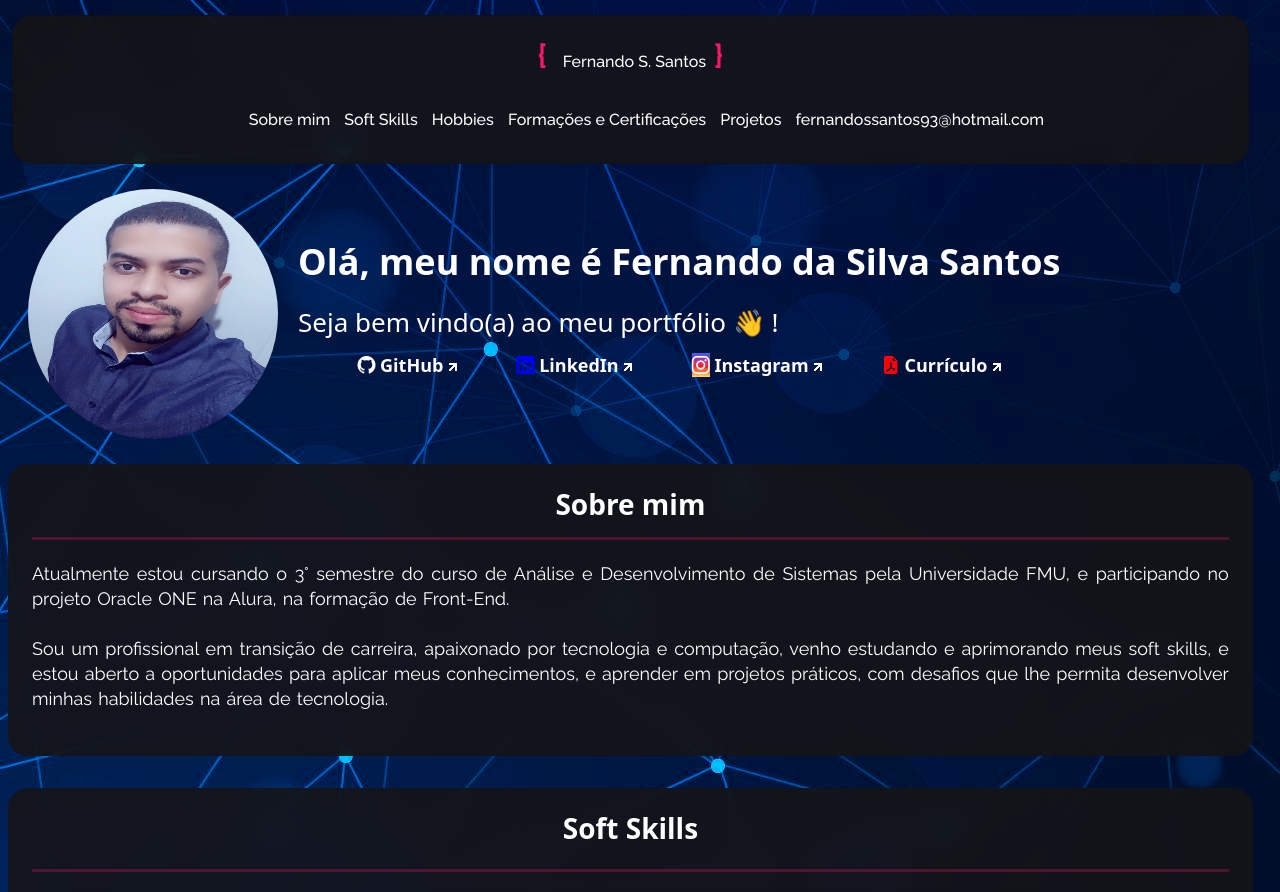
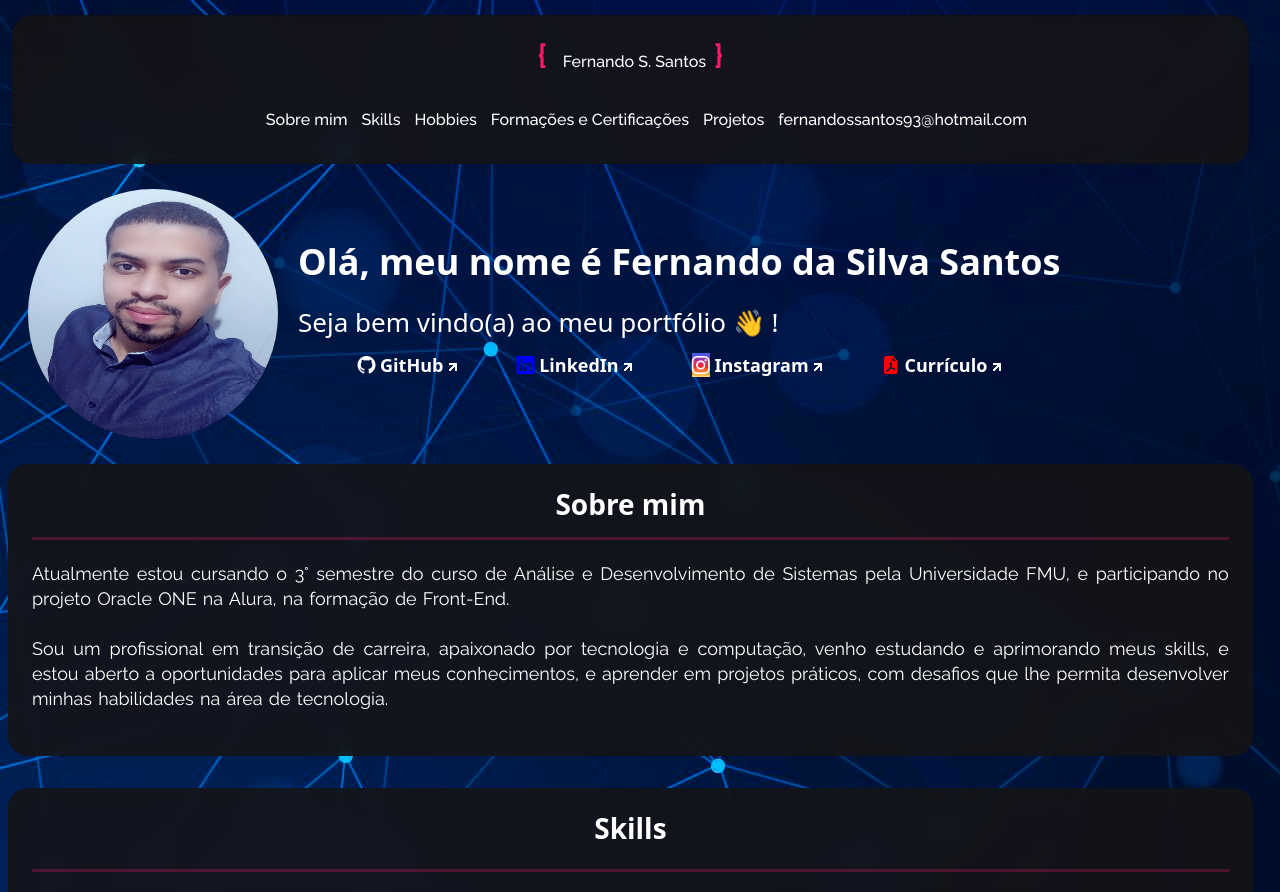
Before and after one commit to Fernando-S-Santos/Portfolio_Fernando_S_Santos, a plain HTML site: page index.html in a window 1280 px wide. Shown: the top 892 px of the page. Drawn offline with nearby package versions, Linux system fonts and the light colour scheme.

Commit message:
atualizações de textos

```diff
--- a/index.html
+++ b/index.html
@@ -35,7 +35,7 @@
             <nav class="menu">
                 <ul class="menu__inicial">
                     <li class="menu__inicial--item"><a href="#sobremim">Sobre mim</a></li>
-                    <li class="menu__inicial--item"><a href="#skills">Soft Skills</a></li>
+                    <li class="menu__inicial--item"><a href="#skills">Skills</a></li>
                     <li class="menu__inicial--item"><a href="#hobbies">Hobbies</a></li>
                     <li class="menu__inicial--item"><a href="#formacao">Formações e Certificações</a></li>
                     <li class="menu__inicial--item"><a href="#projetos">Projetos</a></li>
@@ -82,12 +82,12 @@
                     de Sistemas pela Universidade FMU, e participando no projeto Oracle ONE na Alura,
                     na formação de Front-End.</p>
                 <p>Sou um profissional em transição de carreira, apaixonado por tecnologia e computação,
-                    venho estudando e aprimorando meus soft skills, e estou aberto a oportunidades
+                    venho estudando e aprimorando meus skills, e estou aberto a oportunidades
                     para aplicar meus conhecimentos, e aprender em projetos práticos, com desafios que
                     lhe permita desenvolver minhas habilidades na área de tecnologia.</p>
             </section>
             <section class="section__skills">
-                <h3 class="title__skills" id="skills">Soft Skills</h3>
+                <h3 class="title__skills" id="skills">Skills</h3>
                 <hr>
                 <div class="skills__line">
                     <div class="skills__box">
```
Also changed, not shown: 1 other file.
